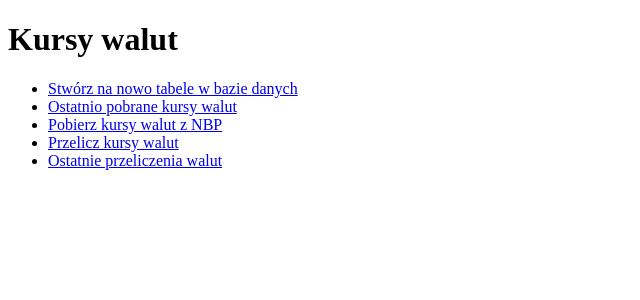
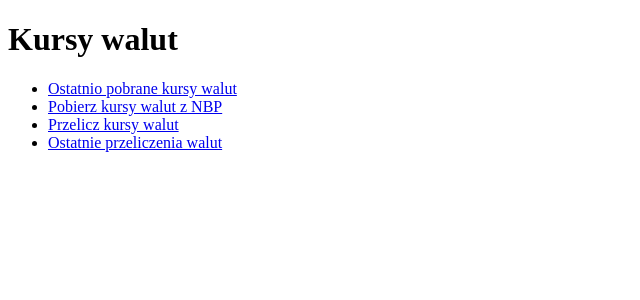
Before and after one commit to danielgalion/exchange-rates, a PHP site: page /app/index.php in a window 1280 px wide. Shown: the top 300 px of the page, without its empty margins (0-640 px from the left). Run offline with PHP 8.4, Linux system fonts and the light colour scheme.

Commit message:
Hide migrations for index page

```diff
--- a/app/index.php
+++ b/app/index.php
@@ -15,9 +15,6 @@ namespace App;
     <h1>Kursy walut</h1>
     <ul>
         <li>
-            <a href="Database/Migrations/Migrations.php">Stwórz na nowo tabele w bazie danych</a>
-        </li>
-        <li>
             <a href="Src/Views/ActualRatesView.php">Ostatnio pobrane kursy walut</a>
         </li>
         <li>
```
